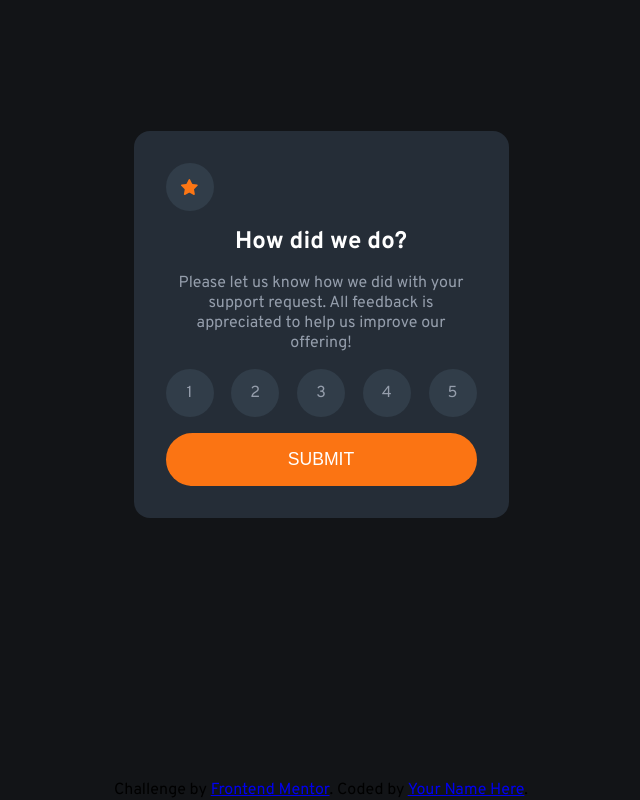
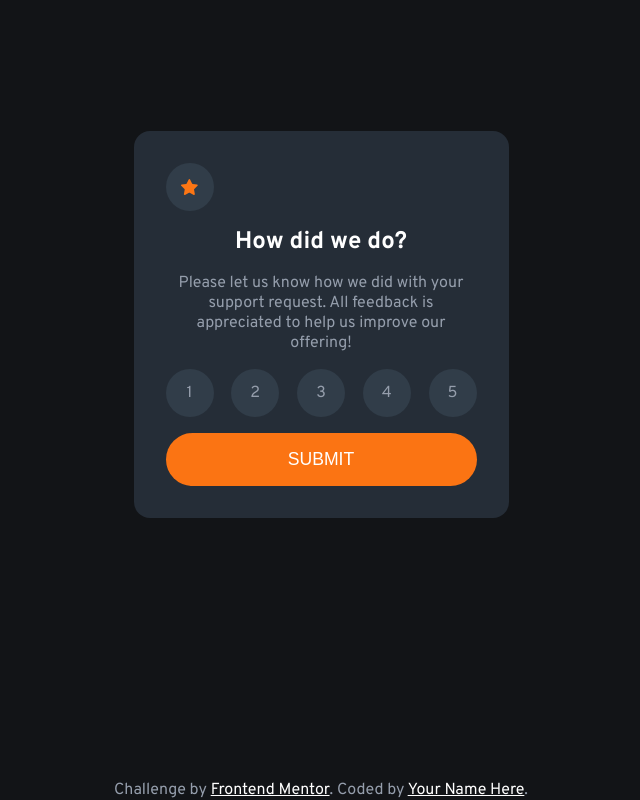
Before and after one commit to volkankarakaya/interactive-rating-component, a plain HTML site: page index.html in a window 1280 px wide. Shown: the whole page, without its empty margins (319-959 px from the left). Drawn offline with Linux system fonts and the light colour scheme.

Commit message:
add footer style

```diff
--- a/style.css
+++ b/style.css
@@ -107,3 +107,10 @@ button:hover{
 .vote-card.hide{
     display: none;
 }
+
+.attribution{
+    color: hsl(217, 12%, 63%);
+}
+.attribution a{
+    color: white;
+}
```
